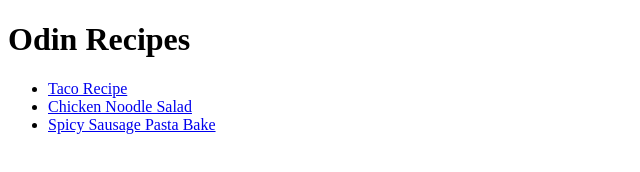
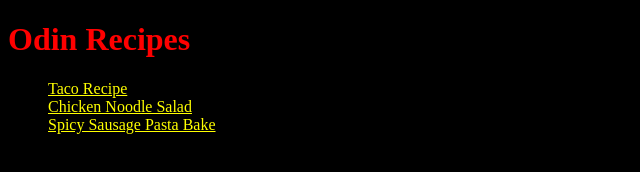
Before and after one commit to madhawa48/odin-recipes, a plain HTML site: page index.html in a window 1280 px wide. Shown: the whole page, without its empty margins (0-640 px from the left). Drawn offline with Linux system fonts and the light colour scheme.

Commit message:
Add index.html recipes/Chicken Noodle Salad.html recipes/Spicy Sausage Pasta Bake.html recipes/style2.css recipes/taco.html style.css

```diff
--- a/index.html
+++ b/index.html
@@ -4,6 +4,7 @@
   <meta charset="UTF-8">
   <meta name="viewport" content="width=device-width, initial-scale=1.0">
   <title>Food Recipes</title>
+  <link rel="stylesheet" href="style.css">
 </head>
 <body>
   <h1>Odin Recipes</h1>
--- a/recipes/style2.css
+++ b/recipes/style2.css
@@ -1,3 +1,13 @@
 *{
   color: blueviolet;
+  background: khaki;
 }
+
+img{
+  height: auto;
+  width: 500px;
+}
+
+li{
+  font-family: cursive;
+}
--- a/style.css
+++ b/style.css
@@ -1,3 +1,11 @@
-* {
-  color: blueviolet;
+h1 {
+  color: red;
 }
+
+a{
+  color: yellow;
+}
+
+*{
+  background: black;
+}
```
Also changed, not shown: recipes/Chicken Noodle Salad.html (+1 -0 lines), recipes/Spicy Sausage Pasta Bake.html (+1 -0 lines), recipes/taco.html (+1 -0 lines).
